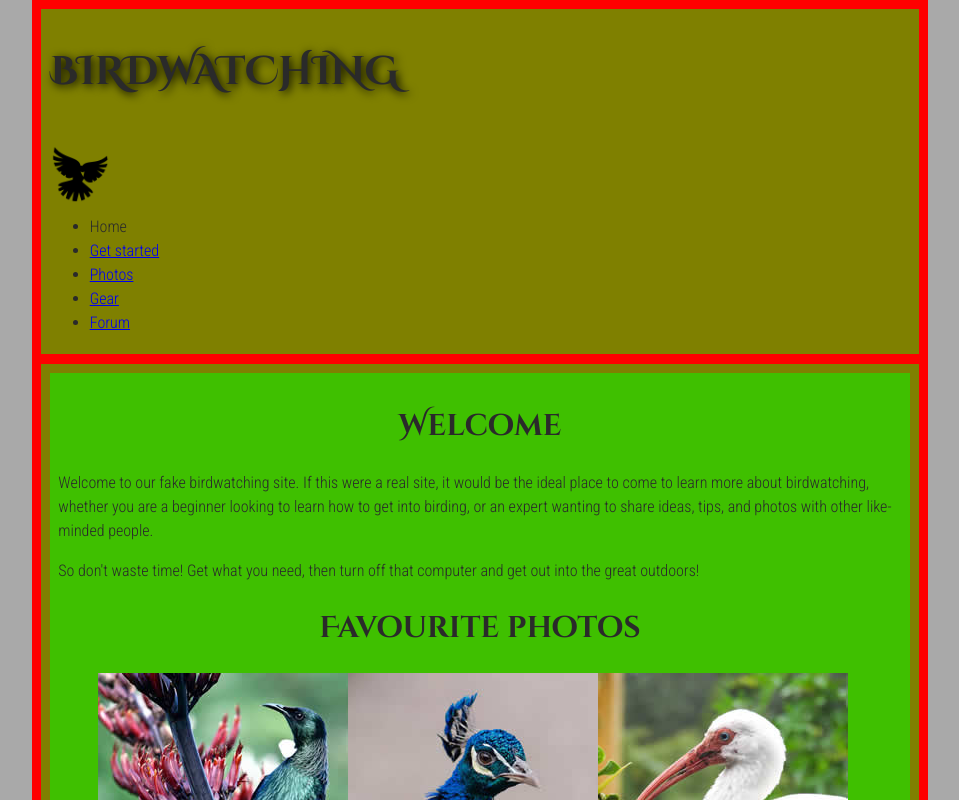
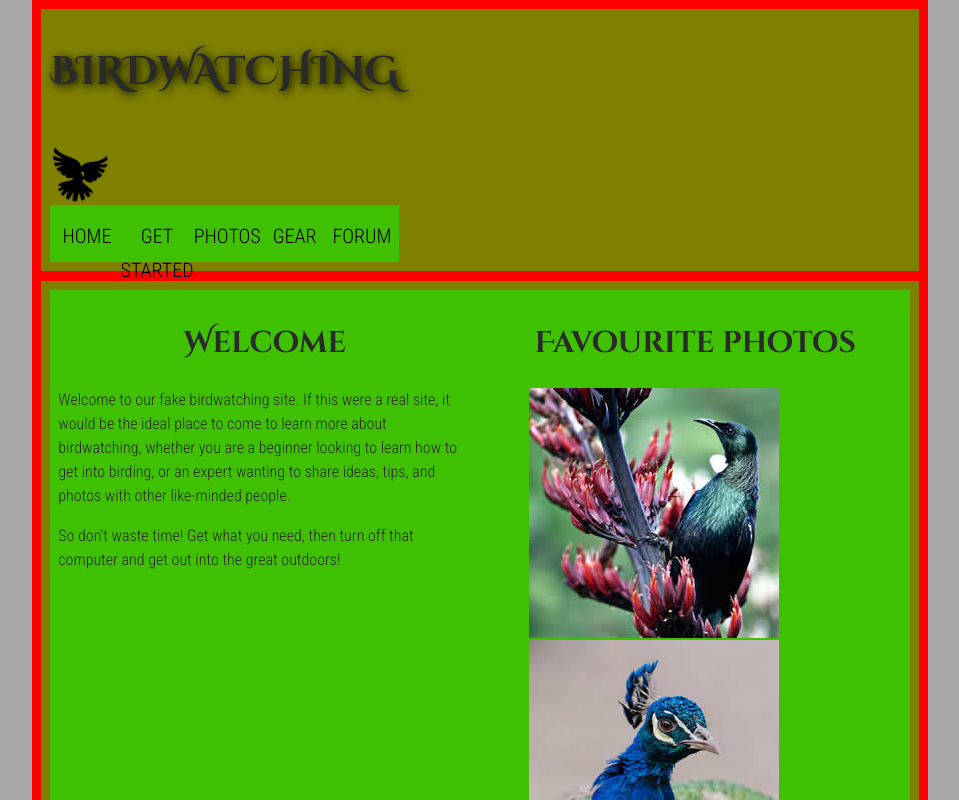
Before and after one commit to sreij/react-tutorial1, a React (Vite) app: page / in a window 1280 px wide. Shown: the top 800 px of the page, without its empty margins (160-1119 px from the left). Built offline with nearby package versions, Linux system fonts and the light colour scheme.

Commit message:
Navigation.jsxの追加

```diff
--- a/src/components/Footer.jsx
+++ b/src/components/Footer.jsx
@@ -5,7 +5,6 @@ export default function Footer() {
                 <p>This fake website example is CC0 — any part of this code may be reused in any way you wish. Original example written by Chris Mills, 2016.</p>
 
                 <p><a href="http://game-icons.net/lorc/originals/dove.html">Dove icon</a> by Lorc.</p>
-
             </div>
         </footer>
     );
--- a/src/components/Header.jsx
+++ b/src/components/Header.jsx
@@ -1,3 +1,5 @@
+import Navi from "./Navigation";
+
 export default function Header() {
     return (
         <header className="hero is-dark is-bold">
@@ -5,15 +7,9 @@ export default function Header() {
                 <div className="container">
                     <h1 className="title">BIRDWATCHING</h1>
                     <img src="dove.png" alt="a simple dove logo" />
+                    <Navi />
+                </div>
 
-                    <ul>
-                        <li><span>Home</span></li>
-                        <li><a href="#">Get started</a></li>
-                        <li><a href="#">Photos</a></li>
-                        <li><a href="#">Gear</a></li>
-                        <li><a href="#">Forum</a></li>
-                    </ul>
-                </div>
             </div>
         </header>
     );
--- a/src/components/Main.jsx
+++ b/src/components/Main.jsx
@@ -10,9 +10,10 @@ export default function Main() {
                     <p>Welcome to our fake birdwatching site. If this were a real site, it would be the ideal place to come to learn more about birdwatching, whether you are a beginner looking to learn how to get into birding, or an expert wanting to share ideas, tips, and photos with other like-minded people.</p>
 
                     <p>So don't waste time! Get what you need, then turn off that computer and get out into the great outdoors!</p>
-
-                    <Gallery />
                 </div>
+            </section>
+            <section className="section">
+                <Gallery />
             </section>
         </main>
     );
--- /dev/null
+++ b/src/components/Navigation.jsx
@@ -0,0 +1,13 @@
+export default function Navi() {
+    return (
+        <nav>
+            <ul>
+                <li><span>Home</span></li>
+                <li><a href="#">Get started</a></li>
+                <li><a href="#">Photos</a></li>
+                <li><a href="#">Gear</a></li>
+                <li><a href="#">Forum</a></li>
+            </ul>
+        </nav>
+    );
+}
```
